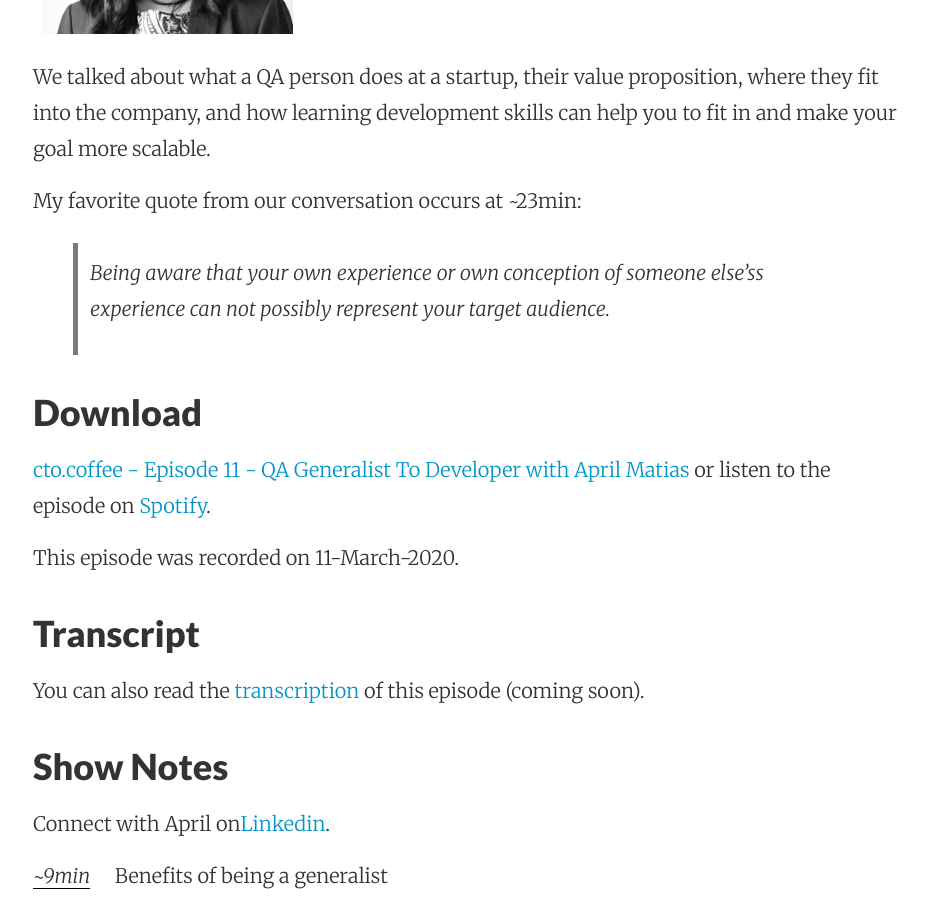
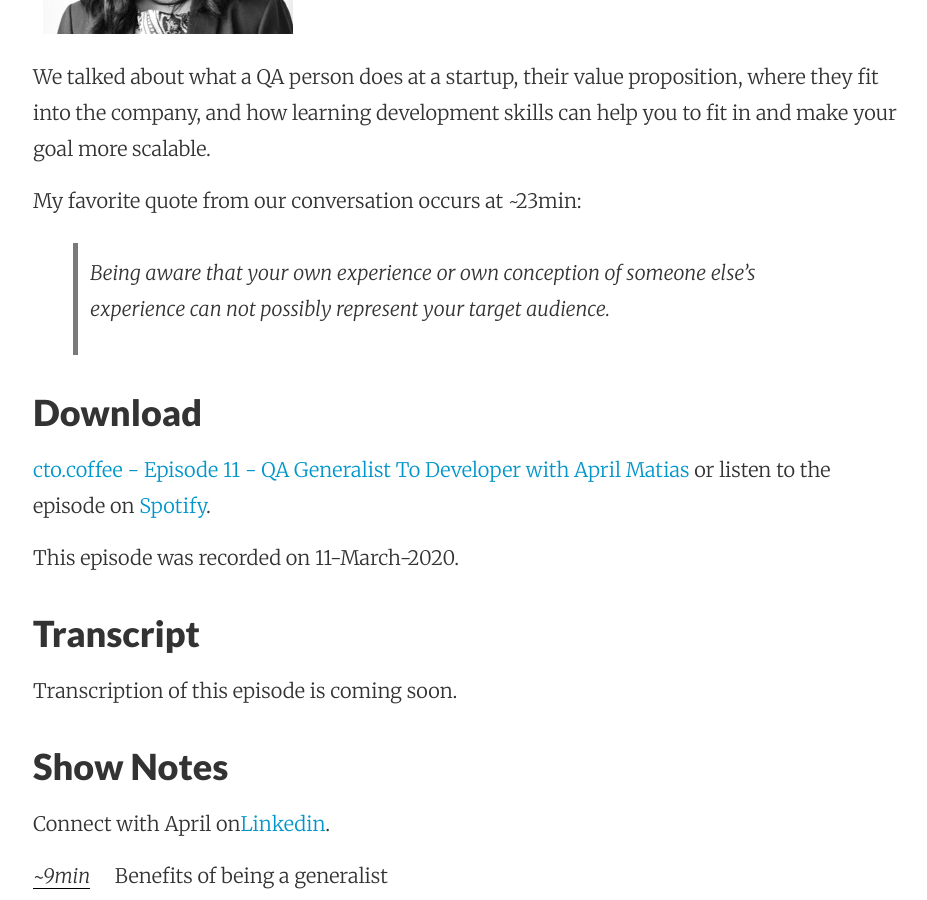
Before and after one commit to benjmin-r/cto.coffee, a Jekyll site: the page built from episodes/_posts/2020-31-03-ep11-about-being-a-egneralist-with-april-matias.md, in a window 1280 px wide and 900 px high, scrolled down 916 px. Shown: the whole window, without its empty margins (175-1102 px from the left). Built offline with Jekyll 4.4.1, drawn with Linux system fonts in a browser that asks for light colours; nearby versions of some CDN libraries.

Commit message:
fix typos

```diff
--- a/episodes/_posts/2020-31-03-ep11-about-being-a-egneralist-with-april-matias.md
+++ b/episodes/_posts/2020-31-03-ep11-about-being-a-egneralist-with-april-matias.md
@@ -26,7 +26,7 @@ block: "no"
 We talked about what a QA person does at a startup, their value proposition, where they fit into the company, and how learning development skills can help you to fit in and make your goal more scalable.
 
 My favorite quote from our conversation occurs at ~23min:
-> Being aware that your own experience or own conception of someone else'ss experience can not possibly represent your target audience.
+> Being aware that your own experience or own conception of someone else's experience can not possibly represent your target audience.
 
 ### Download
 
@@ -36,7 +36,7 @@ This episode was recorded on 11-March-2020.
 
 ### Transcript
 
-You can also read the [transcription](transcript) of this episode (coming soon).
+Transcription of this episode is coming soon.
 
 ### Show Notes
 
```
